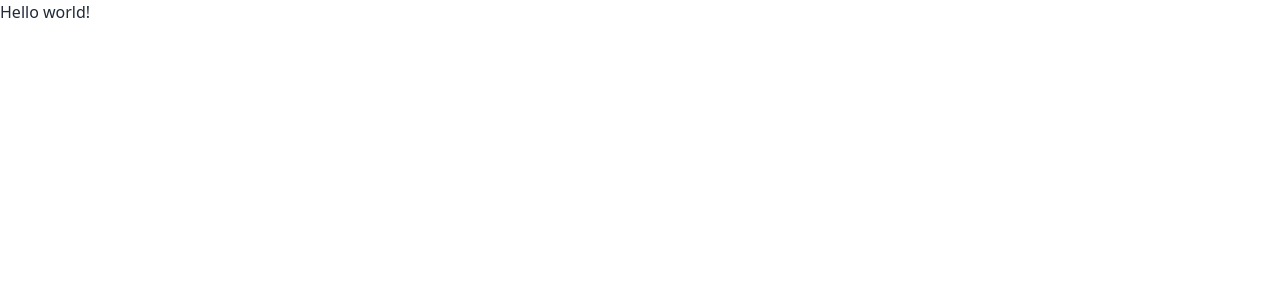
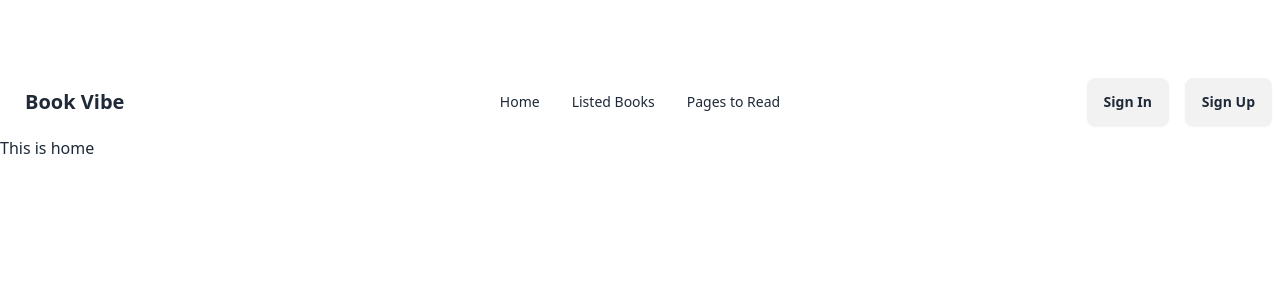
Before and after one commit to Alok4D/PH-Assignment-8, a React (Vite) app: page / in a window 1280 px wide. Shown: the top 300 px of the page. Built offline with nearby package versions, Linux system fonts and the light colour scheme.

Commit message:
header add

```diff
--- /dev/null
+++ b/src/Components/Header/Header.jsx
@@ -0,0 +1,37 @@
+
+
+const Header = () => {
+    return (
+        <div className="navbar bg-base-100 mt-[68px]">
+        <div className="navbar-start">
+
+          <div className="dropdown">
+            <div tabIndex={0} role="button" className="btn btn-ghost lg:hidden">
+              <svg xmlns="http://www.w3.org/2000/svg" className="h-5 w-5" fill="none" viewBox="0 0 24 24" stroke="currentColor"><path strokeLinecap="round" strokeLinejoin="round" strokeWidth="2" d="M4 6h16M4 12h8m-8 6h16" /></svg>
+            </div>
+
+            <ul tabIndex={0} className="menu menu-sm dropdown-content mt-3 z-[1] p-2 shadow bg-base-100 rounded-box w-52">
+              <li><a>Home</a></li>
+              <li><a>Listed Books</a></li>
+              <li><a>Pages to Read</a></li>
+            </ul>
+
+          </div>
+          <a className="btn btn-ghost text-xl">Book Vibe</a>
+        </div>
+        <div className="navbar-center hidden lg:flex">
+          <ul className="menu menu-horizontal px-1">
+            <li><a>Home</a></li>
+            <li><a>Listed Books</a></li>
+            <li><a>Pages to Read</a></li>
+          </ul>
+        </div>
+        <div className="navbar-end gap-4">
+          <a className="btn">Sign In</a>
+          <a className="btn">Sign Up</a>
+        </div>
+      </div>
+    );
+};
+
+export default Header;
--- /dev/null
+++ b/src/Components/Home/Home.jsx
@@ -0,0 +1,11 @@
+import React from 'react';
+
+const Home = () => {
+    return (
+        <div>
+            <h2>This is home</h2>
+        </div>
+    );
+};
+
+export default Home;
--- /dev/null
+++ b/src/Components/Roots/Root.jsx
@@ -0,0 +1,14 @@
+import React from 'react';
+import { Outlet } from 'react-router-dom';
+import Header from '../Header/Header';
+
+const Root = () => {
+    return (
+        <div>
+            <Header></Header>
+            <Outlet></Outlet>
+        </div>
+    );
+};
+
+export default Root;
```
Also changed, not shown: src/main.jsx (+10 -6 lines).
